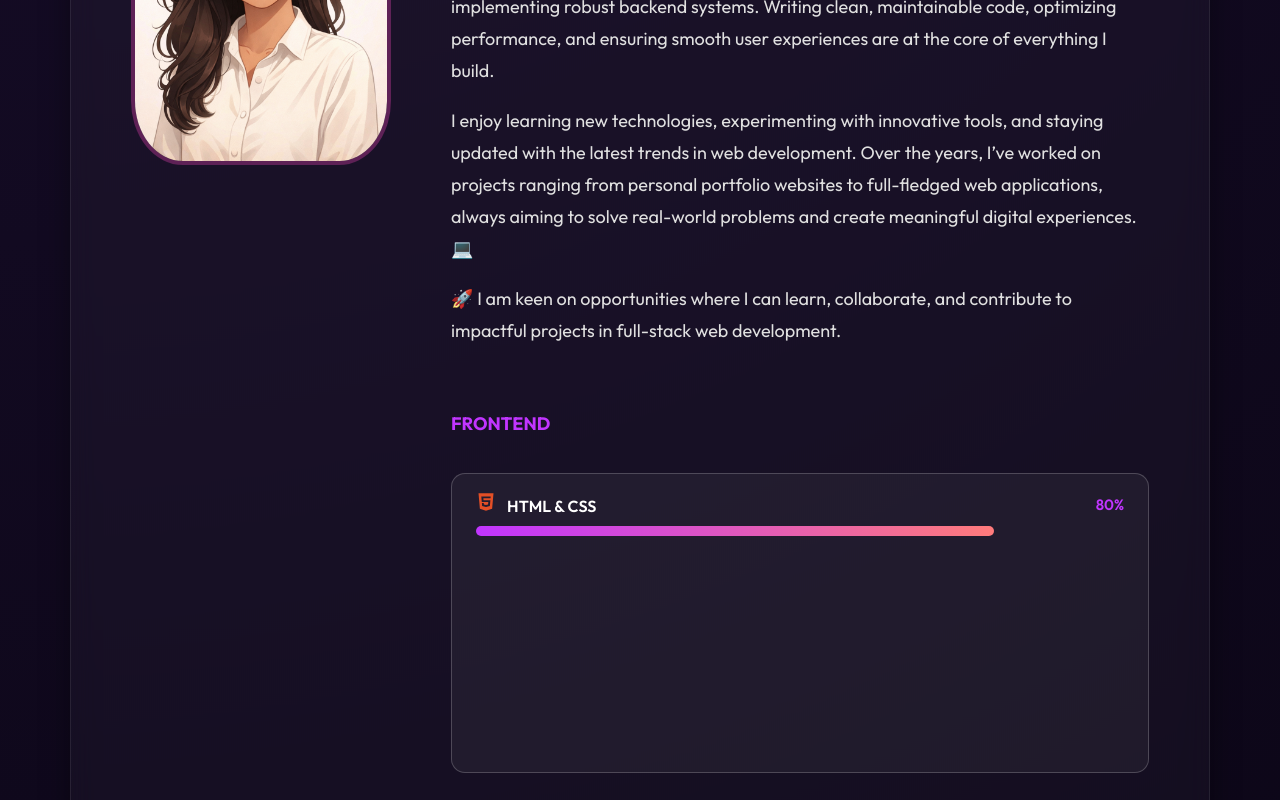
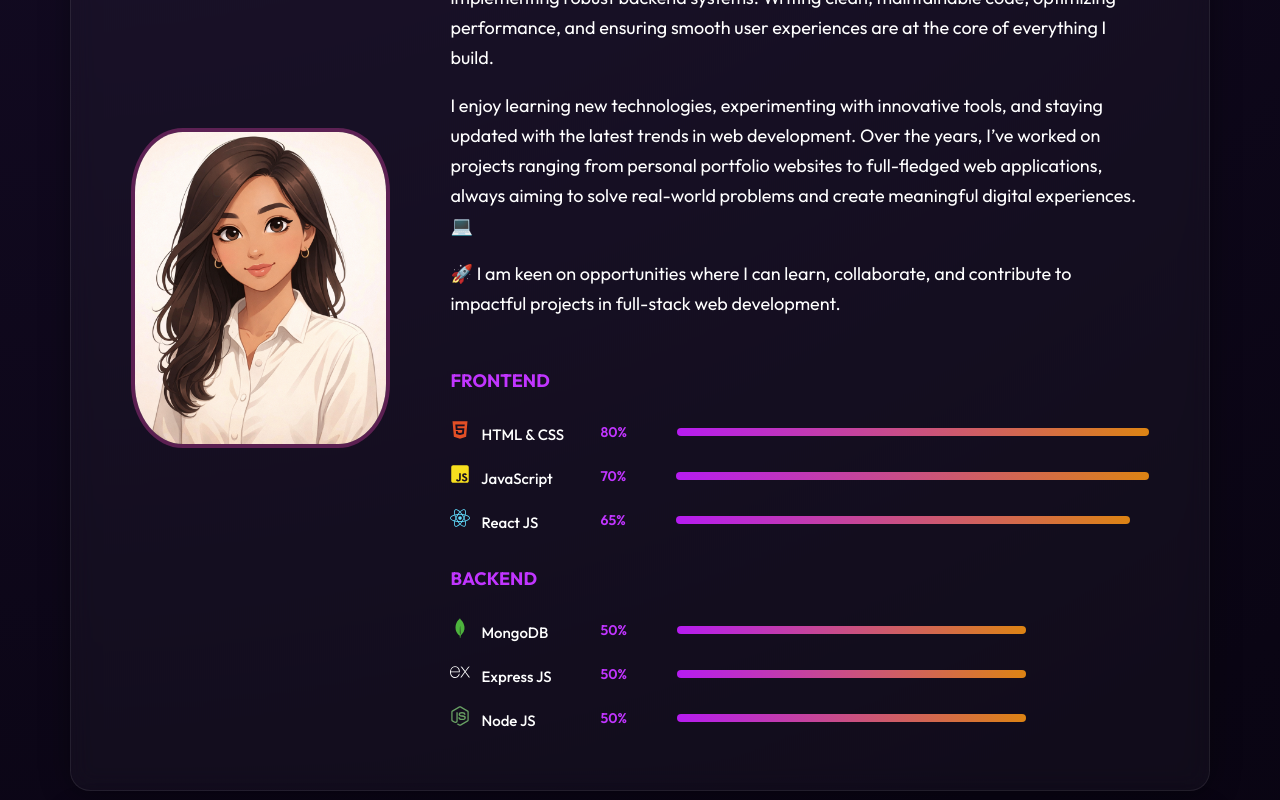
Before and after one commit to vaishnavikolekar1516/portfolio-react, a React (Vite) app: page / in a window 1280 px wide. Shown: the part 1240-2040 px from the top of the page. Built offline with nearby package versions, Linux system fonts and the light colour scheme.

Commit message:
skill fix

```diff
--- a/src/Components/About/About.css
+++ b/src/Components/About/About.css
@@ -77,24 +77,7 @@
 
 /* skills */
 
-.about-skills{
-  display: flex;
-  flex-direction: column;
-  gap: 18px;
-}
-
-/* skill card */
-
-.about-skill{
-  background: rgba(255,255,255,0.05);
-  border: 1px solid rgba(255,255,255,0.15);
-  border-radius: 12px;
-  padding: 14px 18px;
-  display: flex;
-  flex-direction: column;
-  gap: 10px;
-  transition: 0.3s ease;
-}
+.about-skills{ display: flex; flex-direction: column; gap: 20px; } .about-skill{ display: flex; gap: 50px; align-items: center; transition: 0.3s; } .about-skill p{ min-width: 150px; font-size: 24px; font-weight: 500; }
 
 .about-skill:hover{
   border-color: #c135ff;
@@ -152,89 +135,6 @@
 
 /* Desktop layout for About section (screens > 768px) */
 /* Desktop layout for About section (screens > 768px) */
-@media(min-width:769px){
-
-  .about-sections {
-    display: flex;
-    gap: 60px;
-    align-items: flex-start;
-    justify-content: center;
-    width: 100%;
-  }
-
-  /* Left image */
-  .about-left {
-    flex: 0 0 260px; /* fixed width */
-    display: flex;
-    justify-content: center;
-  }
-
-  .about-left img {
-    width: 260px;
-    height: 320px;
-    object-fit: cover;
-    border-radius: 20%;
-    border: 4px solid rgba(197, 58, 155, 0.4);
-    transition: transform 0.3s ease, box-shadow 0.3s ease;
-  }
-
-  .about-left img:hover {
-    transform: scale(1.05);
-    box-shadow: 0 0 20px rgba(193,53,255,0.4);
-  }
-
-  /* Right section */
-  .about-right {
-    flex: 1;
-    display: flex;
-    flex-direction: column;
-    gap: 30px;
-    max-width: 700px;
-  }
-
-  /* Paragraph */
-  .about-para {
-    font-size: 18px;
-    line-height: 32px;
-    color: #e0e0e0;
-  }
-
-  /* Skills centered below paragraph */
-  .about-skills {
-    display: flex;
-    flex-wrap: wrap;
-    justify-content: center; /* center skills below paragraph */
-    gap: 30px;
-    margin-top: 20px;
-    width: 100%;
-  }
-
-  .about-skill {
-    flex: 0 1 300px; /* width of each skill card */
-    padding: 18px 24px;
-    border-radius: 14px;
-    border: 1px solid rgba(255,255,255,0.2);
-    background: rgba(255,255,255,0.05);
-    transition: 0.3s ease;
-  }
-
-  /* Big skill bars */
-  .about-skill hr {
-    height: 10px;
-    border-radius: 10px;
-    background: linear-gradient(90deg,#c135ff,#ff7b7b);
-  }
-
-  .skill-header p {
-    font-size: 16px;
-    font-weight: 600;
-  }
-
-  .skill-header span {
-    font-size: 15px;
-    font-weight: 600;
-  }
-}
 /* tablet */
 
 @media(max-width:1024px){
```
